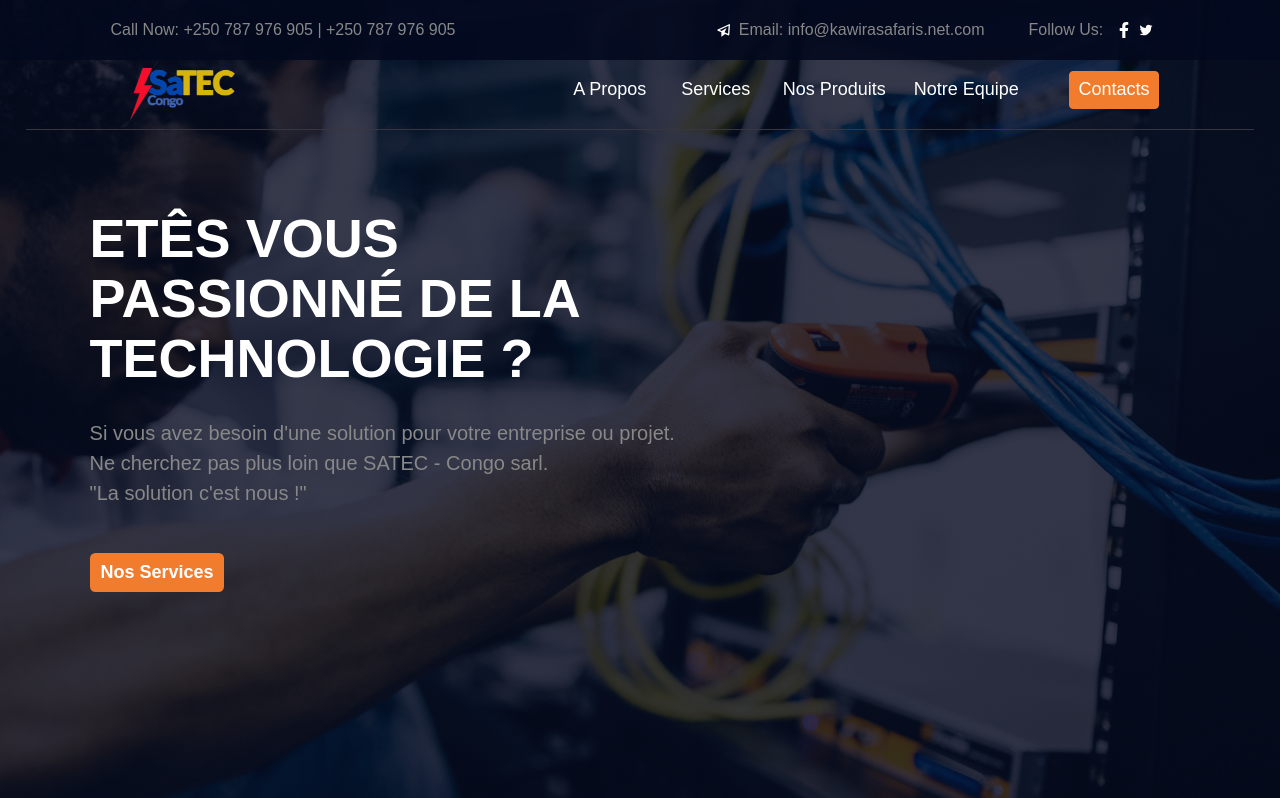
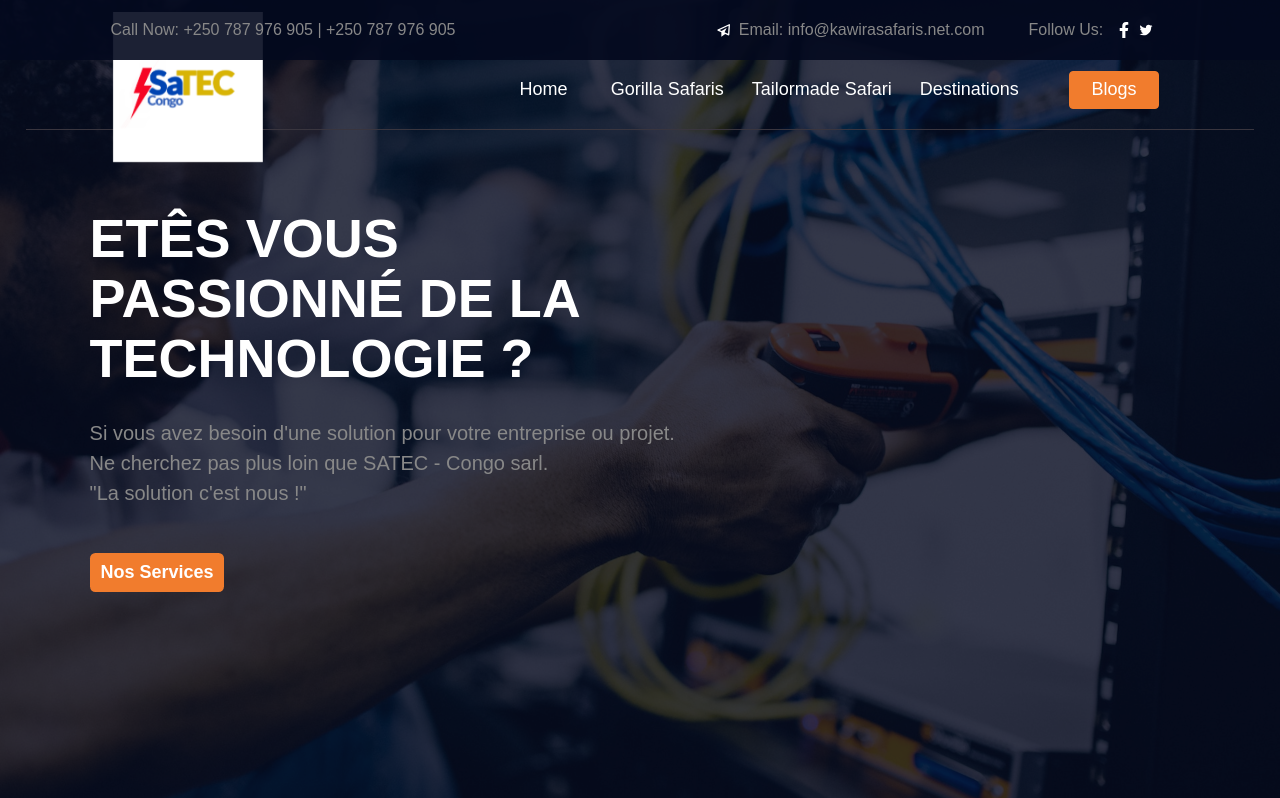
Before and after one commit to BenMukebo/landing-page, a React (Create React App) app: page / in a window 1280 px wide. Shown: the top 798 px of the page. Built offline with nearby package versions, Linux system fonts and the light colour scheme.

Commit message:
Update header component

```diff
--- a/src/layouts/header/header.tsx
+++ b/src/layouts/header/header.tsx
@@ -5,7 +5,7 @@ import { IconContext } from "react-icons";
 import { FiMenu } from "react-icons/fi";
 import { CgClose } from 'react-icons/cg';
 import { FaAngleDoubleRight } from 'react-icons/fa';
-import logo from "../../assets/images/logo-removebg.png";
+import logo from "../../assets/images/logo.png";
 // import styles from './header.module.scss';
 import './header.scss';
 
@@ -19,23 +19,23 @@ type Props = {
 export const Header: React.FC<Props> = ({ children }) => {
   const MenuLinks: MenuItem[] = [
     {
-      name: 'A propos',
-      linkTo: 'about'
+      name: 'Home',
+      linkTo: 'home'
     },
     {
-      name: 'Services',
+      name: 'Gorilla Safaris',
       linkTo: 'services'
     },
     {
-      name: 'Nos Produits',
+      name: 'Tailormade Safari',
       linkTo: 'products'
     },
     {
-      name: 'Notre Equipe',
+      name: 'Destinations',
       linkTo: 'team'
     },
     {
-      name: 'Contacts',
+      name: 'Blogs',
       linkTo: 'contacts'
     }
   ]
```
